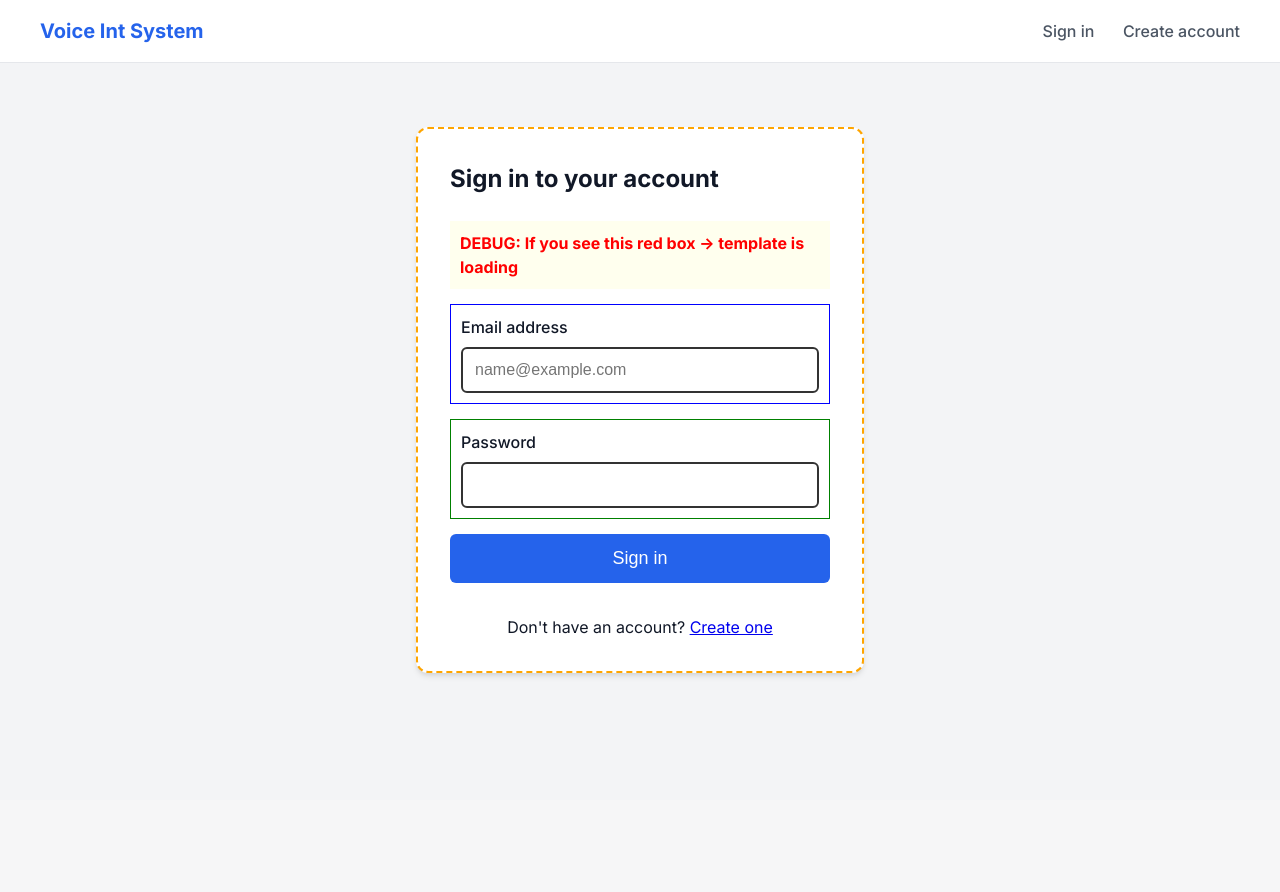
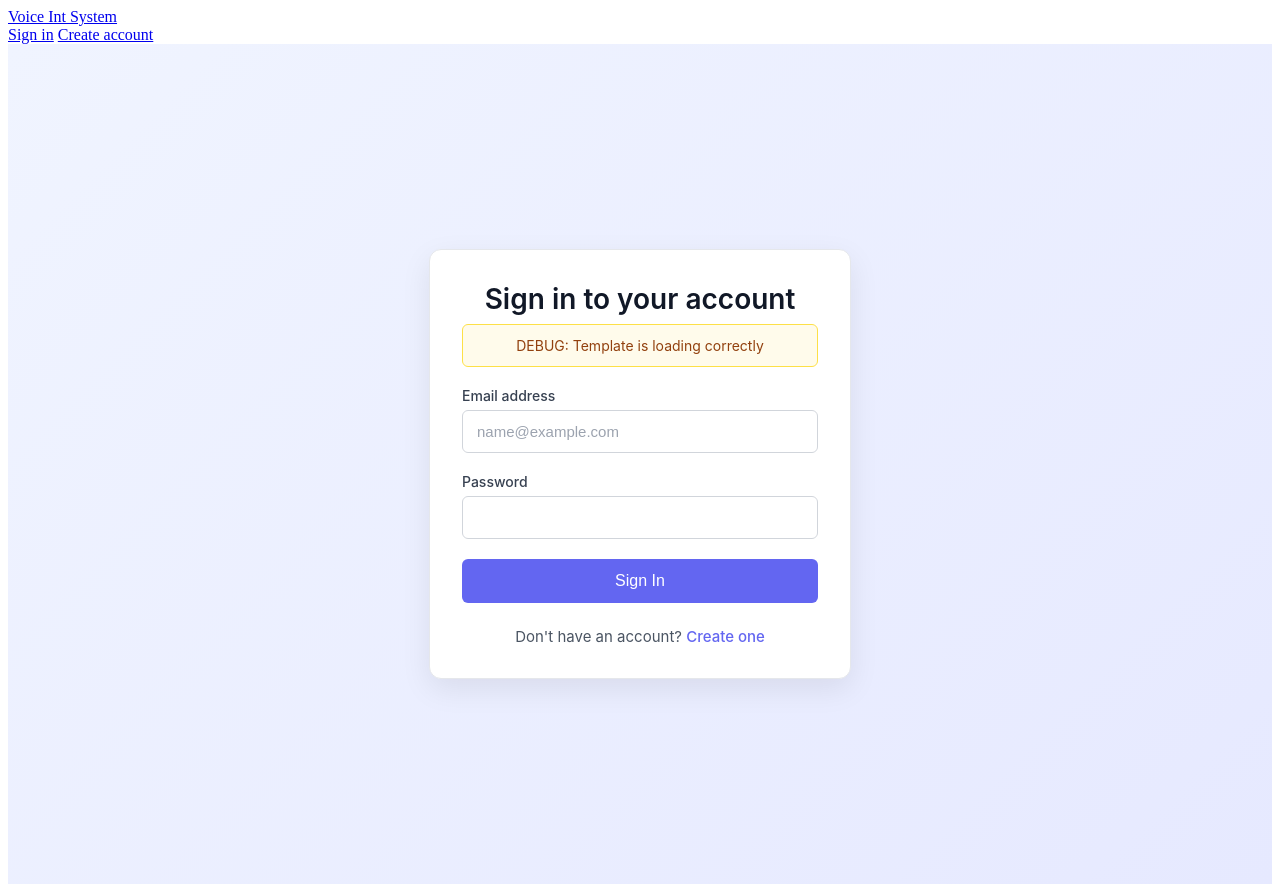
Before and after one commit to mahmud002/voice_int_system, a Django app: page /accounts/login/ in a window 1280 px wide. Before the commit the page ends 677 px from the top, so only its background shows below. Run offline with Django 5.2, Linux system fonts and the light colour scheme.

Commit message:
CSS is connected

```diff
--- a/accounts/templates/login.html
+++ b/accounts/templates/login.html
@@ -4,38 +4,77 @@
 
 {% block content %}
 
-<div class="card" style="border: 2px dashed orange; min-height: 400px; padding: 2rem;">
+
+
+<div class="login-page">
+
+    <div class="login-container">
+
+        <div class="login-header">
             <h2>Sign in to your account</h2>
+            <!-- <p>Please enter your credentials</p> -->
+        </div>
 
-    <!-- Debug message – should always be visible -->
-    <p style="color: red; font-weight: bold; background: #ffe; padding: 10px;">
-        DEBUG: If you see this red box → template is loading
-    </p>
+        <div class="login-body">
+
+            <!-- Remove this block in production -->
+            <div class="debug-box">
+                DEBUG: Template is loading correctly
+            </div>
+
+            {% if form.errors %}
+            <div class="error-message">
+                {% if form.non_field_errors %}
+                    {{ form.non_field_errors|join:" " }}
+                {% else %}
+                    Invalid email or password. Please try again.
+                {% endif %}
+            </div>
+            {% endif %}
 
             <form method="post">
                 {% csrf_token %}
 
-        <div class="form-group" style="border: 1px solid blue; padding: 10px; margin: 15px 0;">
-            <label for="email">Email address</label>
-            <input type="email" name="email" required
+                <div class="form-group">
+                    <label for="id_email">Email address</label>
+                    <input
+                        type="email"
+                        name="email"
+                        id="id_email"
+                        class="form-control"
                         placeholder="name@example.com"
-                   style="width:100%; padding:12px; font-size:16px; border:2px solid #333 !important; background:white !important;">
+                        required
+                        autocomplete="email"
+                        value="{{ form.email.value|default:'' }}"
+                    >
                 </div>
 
-        <div class="form-group" style="border: 1px solid green; padding: 10px; margin: 15px 0;">
-            <label for="password">Password</label>
-            <input type="password" name="password" required
-                   style="width:100%; padding:12px; font-size:16px; border:2px solid #333 !important; background:white !important;">
+                <div class="form-group">
+                    <label for="id_password">Password</label>
+                    <input
+                        type="password"
+                        name="password"
+                        id="id_password"
+                        class="form-control"
+                        required
+                        autocomplete="current-password"
+                    >
                 </div>
 
-        <button type="submit" class="btn btn-primary" style="width:100%; padding:14px; font-size:18px;">
-            Sign in
+
+                <button type="submit" class="btn-primary">
+                    Sign In
                 </button>
             </form>
 
-    <p style="margin-top: 2rem; text-align: center;">
-        Don't have an account? <a href="{% url 'register' %}">Create one</a>
-    </p>
+            <div class="signup-link">
+                Don't have an account?
+                <a href="{% url 'register' %}">Create one</a>
+            </div>
+
+        </div>
+    </div>
+
 </div>
 
 {% endblock %}
--- /dev/null
+++ b/static/css/main.css
@@ -0,0 +1,165 @@
+
+
+    .login-page {
+        min-height: 100vh;
+        background: linear-gradient(135deg, #f0f4ff 0%, #e6e9ff 100%);
+        display: flex;
+        align-items: center;
+        justify-content: center;
+        padding: 20px;
+        font-family: -apple-system, BlinkMacacSystemFont, "Segoe UI", Roboto, sans-serif;
+    }
+
+    .login-container {
+        background: white;
+        width: 100%;
+        max-width: 420px;
+        border-radius: 12px;
+        box-shadow: 0 10px 30px rgba(0, 0, 0, 0.08);
+        overflow: hidden;
+        border: 1px solid #e5e7eb;
+    }
+
+    .login-header {
+        padding: 32px 32px 8px;
+        text-align: center;
+    }
+
+    .login-header h2 {
+        margin: 0;
+        font-size: 28px;
+        font-weight: 600;
+        color: #111827;
+    }
+
+    .login-header p {
+        margin: 8px 0 0;
+        color: #6b7280;
+        font-size: 15px;
+    }
+
+    .login-body {
+        padding: 0 32px 32px;
+    }
+
+    .form-group {
+        margin-bottom: 20px;
+    }
+
+    .form-group label {
+        display: block;
+        margin-bottom: 6px;
+        font-size: 14px;
+        font-weight: 500;
+        color: #374151;
+    }
+
+    .form-control {
+        width: 100%;
+        padding: 12px 14px;
+        font-size: 15px;
+        border: 1px solid #d1d5db;
+        border-radius: 6px;
+        background: white;
+        transition: all 0.2s ease;
+        box-sizing: border-box;
+    }
+
+    .form-control:focus {
+        outline: none;
+        border-color: #6366f1;
+        box-shadow: 0 0 0 3px rgba(99, 102, 241, 0.12);
+    }
+
+    .form-control::placeholder {
+        color: #9ca3af;
+    }
+
+    .forgot-password {
+        display: block;
+        text-align: right;
+        margin-top: -8px;
+        margin-bottom: 24px;
+        font-size: 14px;
+    }
+
+    .forgot-password a {
+        color: #6366f1;
+        text-decoration: none;
+        font-weight: 500;
+    }
+
+    .forgot-password a:hover {
+        text-decoration: underline;
+        color: #4f46e5;
+    }
+
+    .btn-primary {
+        width: 100%;
+        padding: 13px;
+        font-size: 16px;
+        font-weight: 500;
+        color: white;
+        background: #6366f1;
+        border: none;
+        border-radius: 6px;
+        cursor: pointer;
+        transition: all 0.2s ease;
+    }
+
+    .btn-primary:hover {
+        background: #4f46e5;
+        transform: translateY(-1px);
+    }
+
+    .btn-primary:active {
+        transform: translateY(0);
+    }
+
+    .signup-link {
+        text-align: center;
+        margin-top: 24px;
+        font-size: 15px;
+        color: #4b5563;
+    }
+
+    .signup-link a {
+        color: #6366f1;
+        font-weight: 500;
+        text-decoration: none;
+    }
+
+    .signup-link a:hover {
+        text-decoration: underline;
+    }
+
+    .error-message {
+        background: #fef2f2;
+        border: 1px solid #fecaca;
+        color: #991b1b;
+        padding: 12px 16px;
+        border-radius: 6px;
+        margin-bottom: 20px;
+        font-size: 14px;
+    }
+
+    /* Debug box - remove in production */
+    .debug-box {
+        background: #fffbeb;
+        border: 1px solid #fde047;
+        color: #92400e;
+        padding: 12px;
+        border-radius: 6px;
+        margin-bottom: 20px;
+        font-size: 14px;
+        text-align: center;
+    }
+
+    @media (max-width: 480px) {
+        .login-body {
+            padding: 0 24px 32px;
+        }
+        .login-header {
+            padding: 28px 24px 8px;
+        }
+    }
--- a/templates/base.html
+++ b/templates/base.html
@@ -1,6 +1,8 @@
 <!DOCTYPE html>
 <html lang="en">
 <head>
+
+
     <meta charset="UTF-8">
     <meta name="viewport" content="width=device-width, initial-scale=1.0">
     <title>{% block title %}Voice Intelligence System{% endblock %}</title>
@@ -11,8 +13,11 @@
     <link href="https://fonts.googleapis.com/css2?family=Inter:wght@400;500;600;700&display=swap" rel="stylesheet">
 
     <!-- Our custom CSS -->
+
     {% load static %}
     <link rel="stylesheet" href="{% static 'css/main.css' %}">
+
+
 </head>
 <body>
 
--- a/templates/static/css/main.css
+++ /dev/null
@@ -1,158 +0,0 @@
-:root {
-    --primary: #2563eb;
-    --primary-dark: #1d4ed8;
-    --success: #10b981;
-    --danger: #ef4444;
-    --gray-100: #f3f4f6;
-    --gray-200: #e5e7eb;
-    --gray-600: #4b5563;
-    --gray-900: #111827;
-}
-
-* {
-    margin: 0;
-    padding: 0;
-    box-sizing: border-box;
-}
-
-body {
-    font-family: 'Inter', system-ui, -apple-system, sans-serif;
-    background: var(--gray-100);
-    color: var(--gray-900);
-    line-height: 1.5;
-    min-height: 100vh;
-}
-
-.container {
-    max-width: 480px;
-    margin: 0 auto;
-    padding: 2rem 1rem;
-}
-
-header {
-    background: white;
-    border-bottom: 1px solid var(--gray-200);
-    padding: 1rem;
-    position: sticky;
-    top: 0;
-    z-index: 10;
-}
-
-.nav {
-    display: flex;
-    justify-content: space-between;
-    align-items: center;
-    max-width: 1200px;
-    margin: 0 auto;
-}
-
-.brand {
-    font-weight: 700;
-    font-size: 1.25rem;
-    color: var(--primary);
-    text-decoration: none;
-}
-
-.auth-links a {
-    margin-left: 1.5rem;
-    text-decoration: none;
-    color: var(--gray-600);
-    font-weight: 500;
-}
-
-.auth-links a:hover {
-    color: var(--primary);
-}
-
-.card {
-    background: white;
-    border-radius: 12px;
-    box-shadow: 0 4px 6px -1px rgba(0,0,0,0.1), 0 2px 4px -1px rgba(0,0,0,0.06);
-    padding: 2rem;
-    margin-top: 2rem;
-}
-
-h1, h2 {
-    color: var(--gray-900);
-    margin-bottom: 1.5rem;
-}
-
-.form-group {
-    margin-bottom: 1.5rem;
-}
-
-label {
-    display: block;
-    margin-bottom: 0.5rem;
-    font-weight: 500;
-    color: var(--gray-700);
-}
-
-input[type="email"],
-input[type="password"],
-input[type="text"] {
-    width: 100%;
-    padding: 0.75rem 1rem;
-    border: 1px solid var(--gray-300);
-    border-radius: 6px;
-    font-size: 1rem;
-    transition: border-color 0.15s ease;
-}
-
-input:focus {
-    outline: none;
-    border-color: var(--primary);
-    box-shadow: 0 0 0 3px rgba(37,99,235,0.1);
-}
-
-.btn {
-    display: inline-block;
-    padding: 0.75rem 1.5rem;
-    font-weight: 500;
-    border-radius: 6px;
-    cursor: pointer;
-    transition: all 0.2s;
-    border: none;
-    font-size: 1rem;
-}
-
-.btn-primary {
-    background: var(--primary);
-    color: white;
-}
-
-.btn-primary:hover {
-    background: var(--primary-dark);
-}
-
-.message {
-    padding: 1rem;
-    border-radius: 8px;
-    margin-bottom: 1.5rem;
-}
-
-.message-success {
-    background: #ecfdf5;
-    color: #065f46;
-    border: 1px solid #a7f3d0;
-}
-
-.message-error {
-    background: #fef2f2;
-    color: #991b1b;
-    border: 1px solid #fecaca;
-}
-
-.link {
-    color: var(--primary);
-    text-decoration: none;
-}
-
-.link:hover {
-    text-decoration: underline;
-}
-
-@media (max-width: 640px) {
-    .container { padding: 1.5rem 1rem; }
-    .card { padding: 1.5rem; }
-}
```
Also changed, not shown: voice_int_system/settings.py (+7 -1 lines). Lines whose indentation alone changed are shown as unchanged.
